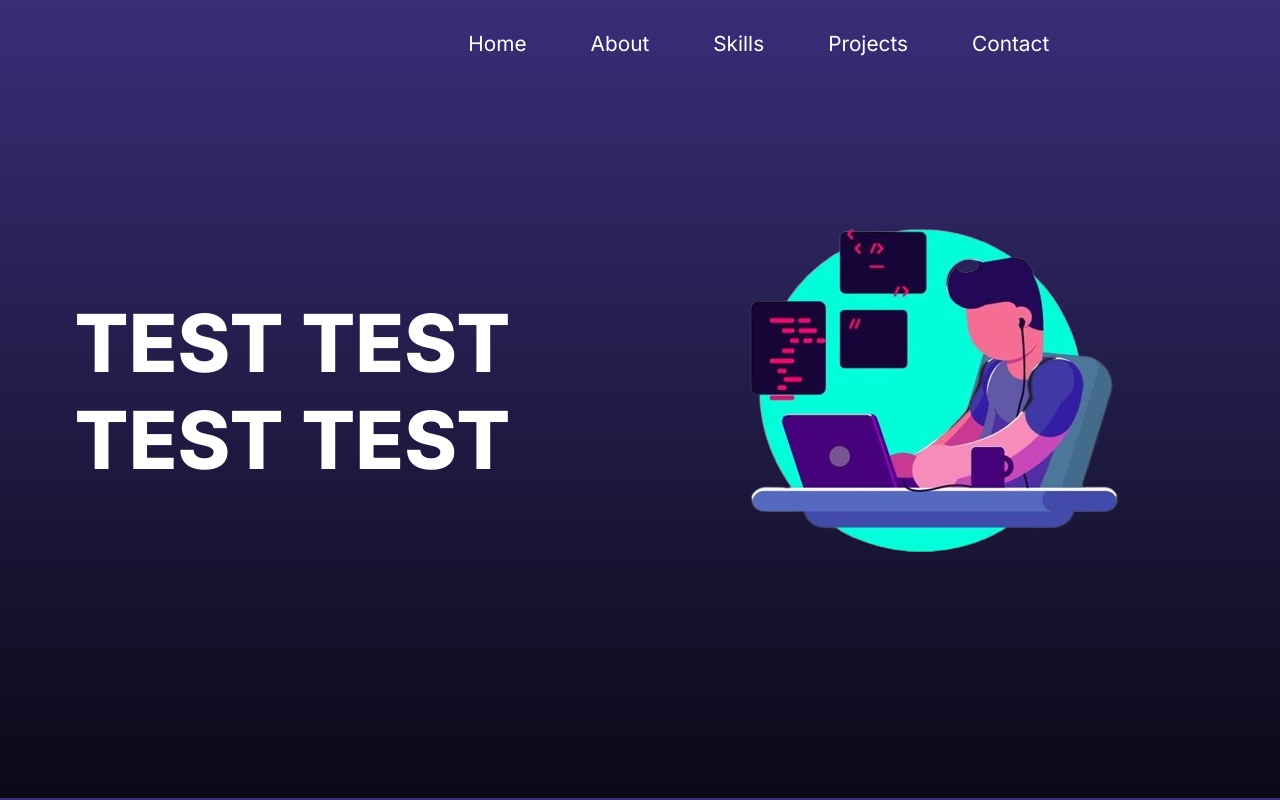
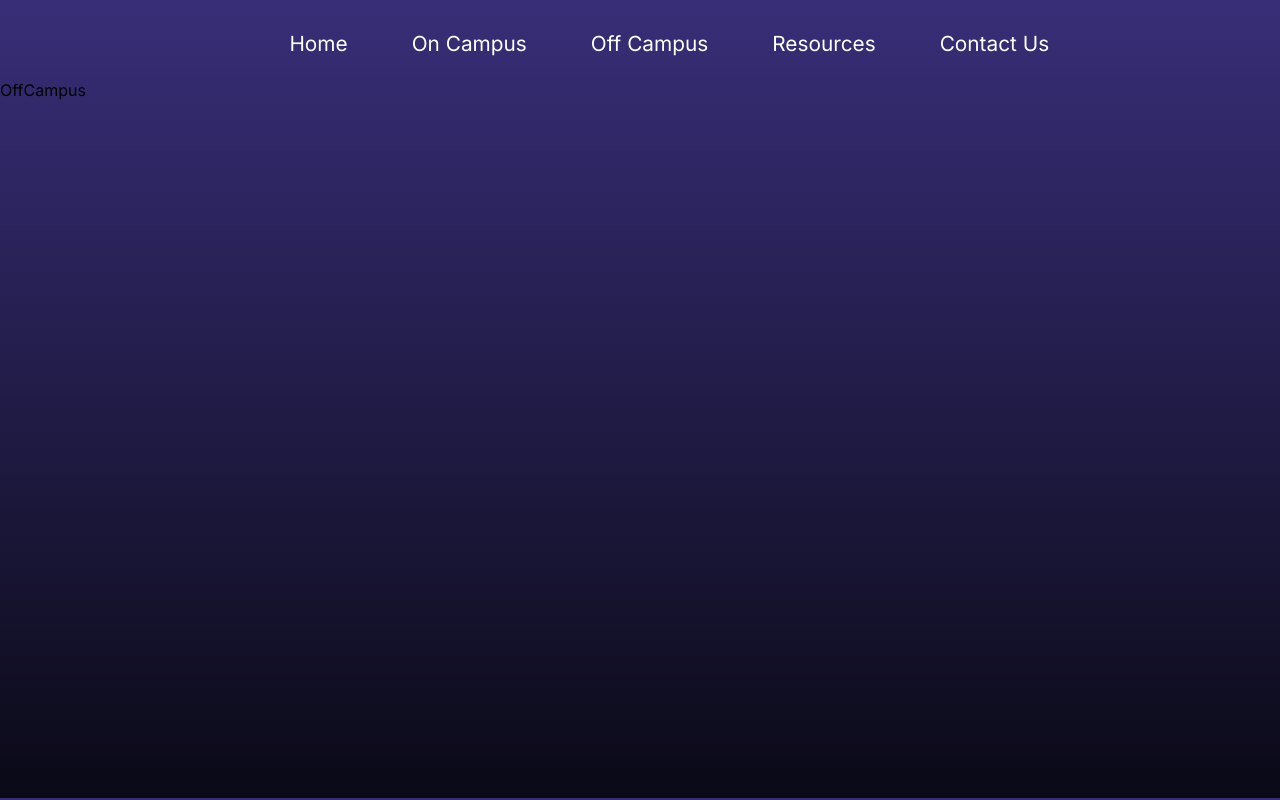
Before and after one commit to AyushJuyal07/dsa-project-frontend, a React (Create React App) app: page /offcampus in a window 1280 px wide. Built offline with nearby package versions, Linux system fonts and the light colour scheme.

Commit message:
routing done

```diff
--- a/src/App.js
+++ b/src/App.js
@@ -1,13 +1,28 @@
-import React from 'react'
+import React from "react";
 import Nav from "./components/nav/Nav";
-import Home from './components/home/Home';
+import { BrowserRouter as Router, Route, Routes } from "react-router-dom";
+
+// Components
+import Home from "./components/home/Home";
+import OnCampus from "./components/OnCampus/OnCampus";
+import OffCampus from "./components/OffCampus/OffCampus";
+import Resources from "./components/Resources/Resources";
+import Contact from "./components/Contact/Contact";
+
 
 function App() {
   return (
     <>
-    <Nav/>
-    <Home/>
-
+      <Nav />
+      <Router>
+        <Routes>
+          <Route path="/" Component={Home} />
+          <Route path="/oncampus" Component={OnCampus} />
+          <Route path="/offcampus" Component={OffCampus} />
+          <Route path="/resources" Component={Resources} />
+          <Route path="/contact" Component={Contact} />
+        </Routes>
+      </Router>
     </>
   );
 }
--- /dev/null
+++ b/src/components/Contact/Contact.css
@@ -0,0 +1,3 @@
+.contact{
+    height: 89.7vh;
+}
--- /dev/null
+++ b/src/components/Contact/Contact.jsx
@@ -0,0 +1,10 @@
+import React from 'react'
+import "./Contact.css"
+
+function Contact() {
+  return (
+    <div className='contact'>Contact</div>
+  )
+}
+
+export default Contact
--- /dev/null
+++ b/src/components/OffCampus/OffCampus.css
@@ -0,0 +1,3 @@
+.offcampus{
+    height: 89.7vh;
+}
--- /dev/null
+++ b/src/components/OffCampus/OffCampus.jsx
@@ -0,0 +1,10 @@
+import React from 'react'
+import "./OffCampus.css"
+
+function OffCampus() {
+  return (
+    <div className='offcampus'>OffCampus</div>
+  )
+}
+
+export default OffCampus
--- /dev/null
+++ b/src/components/OnCampus/OnCampus.css
@@ -0,0 +1,3 @@
+.oncampus{
+    height: 89.7vh;
+}
--- /dev/null
+++ b/src/components/OnCampus/OnCampus.jsx
@@ -0,0 +1,10 @@
+import React from 'react'
+import "./OnCampus.css"
+
+function OnCampus() {
+  return (
+    <div className='oncampus'>OnCampus</div>
+  )
+}
+
+export default OnCampus
--- /dev/null
+++ b/src/components/Resources/Resources.css
@@ -0,0 +1,3 @@
+.resources{
+    height: 89.7vh;
+}
--- /dev/null
+++ b/src/components/Resources/Resources.jsx
@@ -0,0 +1,10 @@
+import React from 'react'
+import "./Resources.css"
+
+function Resources() {
+  return (
+    <div className='resources'>Resources</div>
+  )
+}
+
+export default Resources
--- a/src/components/nav/Nav.jsx
+++ b/src/components/nav/Nav.jsx
@@ -20,20 +20,20 @@ const Nav = () => {
         Healthyfi<span>Me</span>
       </h3>
       <nav ref={navRef}>
-        <a href="#" onClick={hideNavbar}>
+        <a href="/" onClick={hideNavbar}>
           Home
         </a>
-        <a href="#about" onClick={hideNavbar}>
-          About
+        <a href="/oncampus" onClick={hideNavbar}>
+          On Campus
         </a>
-        <a href="#experience" onClick={hideNavbar}>
-          Skills
+        <a href="/offcampus" onClick={hideNavbar}>
+          Off Campus
         </a>
-        <a href="#portfolio" onClick={hideNavbar}>
-          Projects
+        <a href="/resources" onClick={hideNavbar}>
+          Resources
         </a>
-        <a href="#contact" onClick={hideNavbar}>
-          Contact
+        <a href="/contact" onClick={hideNavbar}>
+          Contact Us
         </a>
         <button className="nav-btn nav-close-btn" onClick={showNavbar}>
           <FaTimes />
```
